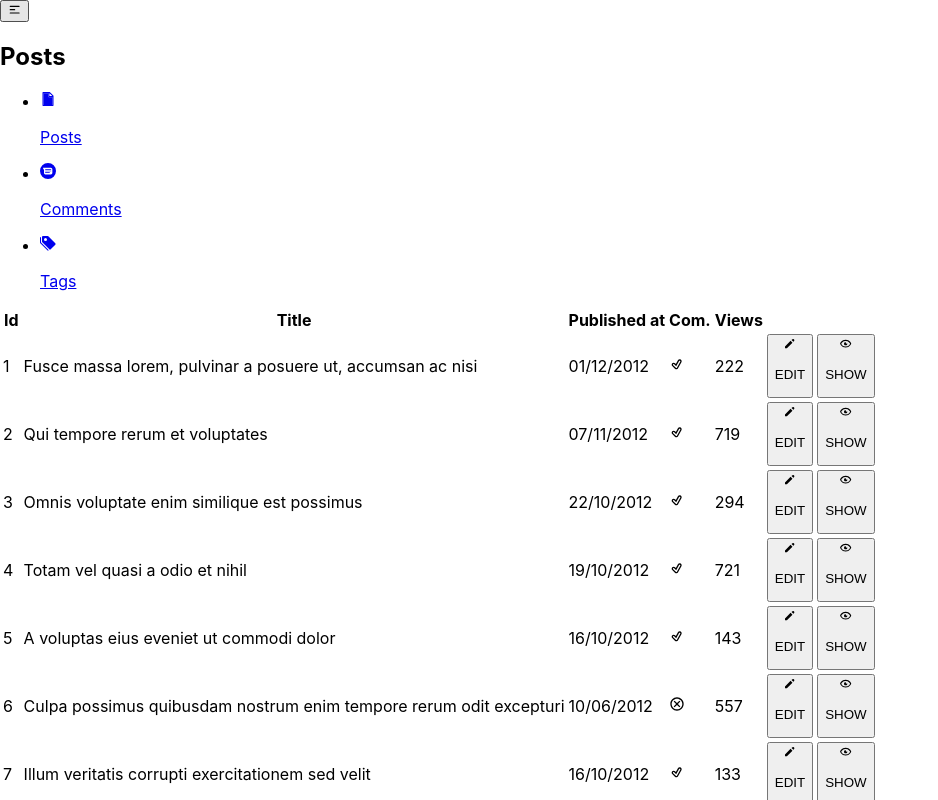
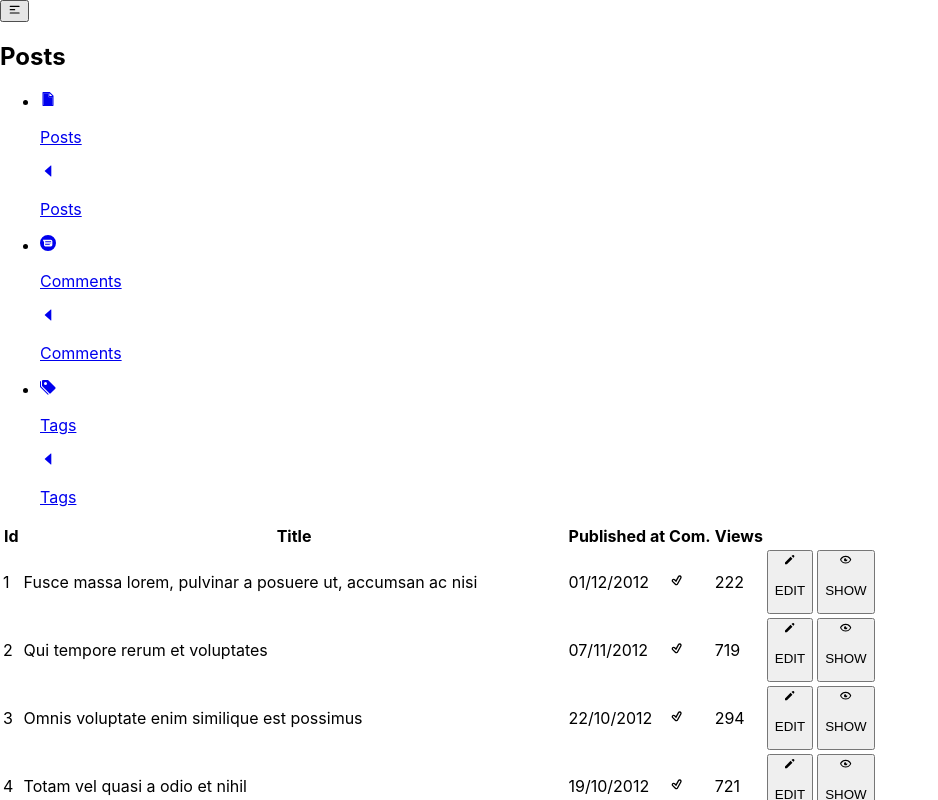
Before and after one commit to rehmandomore/React-Admin, a React (Vite) app: page / in a window 1280 px wide. Shown: the top 800 px of the page, without its empty margins (0-938 px from the left). Built offline with nearby package versions, Linux system fonts and the light colour scheme; the HTML template or start-up script is replaced by a standard one.

Commit message:
SideNav Edited

```diff
--- a/src/components/Aside.tsx
+++ b/src/components/Aside.tsx
@@ -1,5 +1,5 @@
 import React, { useEffect, useRef } from "react";
-import { AiTwotoneFile } from "react-icons/ai";
+import { AiTwotoneFile, AiOutlineCaretLeft } from "react-icons/ai";
 import { SiGooglemessages } from "react-icons/si";
 import { BsTagsFill } from "react-icons/bs";
 import { Link } from "react-router-dom";
@@ -11,7 +11,7 @@ type Props = {
 const Aside: React.FC<Props> = ({ isVisible }) => {
   return (
     <div
-      className={`w-72 bg-white h-screen lg:relative absolute lg:shadow-none shadow-2xl ${
+      className={`xl:w-72 lg:w-20 w-56 bg-white h-screen lg:relative absolute lg:shadow-none shadow-2xl  ${
         isVisible ? "hidden" : "block"
       }`}
     >
@@ -19,19 +19,31 @@ const Aside: React.FC<Props> = ({ isVisible }) => {
         <li className="group hover:bg-gray-300">
           <Link to="/" className="flex items-center w-full p-3 px-5">
             <AiTwotoneFile className="text-primary text-2xl mr-3 group-hover:scale-125 duration-500" />
-            <p>Posts</p>
+            <p className="xl:block  lg:hidden block">Posts</p>
+            <div className="-right-12 absolute text-white bg-primary p-1 w-16 rounded-lg xl:group-hover:hidden lg:group-hover:flex items-center hidden">
+              <AiOutlineCaretLeft className="text-primary -left-[15px] text-2xl absolute" />
+              <p className="ml-2">Posts</p>
+            </div>
           </Link>
         </li>
         <li className="group  hover:bg-gray-300">
           <Link to="/Comments" className="flex items-center w-full p-3 px-5">
             <SiGooglemessages className="text-primary  text-2xl mr-3 group-hover:scale-125 duration-500" />
-            <p>Comments</p>
+            <p className="xl:block lg:hidden block">Comments</p>
+            <div className="-right-24 absolute text-white bg-primary p-1 w-28 rounded-lg xl:group-hover:hidden lg:group-hover:flex items-center hidden">
+              <AiOutlineCaretLeft className="text-primary -left-[15px] text-2xl absolute" />
+              <p className="ml-3">Comments</p>
+            </div>
           </Link>
         </li>
-        <li className="group hover:bg-gray-300">
+        <li className="group  hover:bg-gray-300">
           <Link to="/Tags" className="flex items-center w-full p-3 px-5">
             <BsTagsFill className="text-primary  text-2xl mr-3 group-hover:scale-125 duration-500" />
-            <p>Tags</p>
+            <p className="xl:block lg:hidden block">Tags</p>
+            <div className="-right-12 absolute text-white bg-primary p-1 w-16 rounded-lg xl:group-hover:hidden lg:group-hover:flex items-center hidden">
+              <AiOutlineCaretLeft className="text-primary -left-[15px] text-2xl absolute" />
+              <p className="ml-3">Tags</p>
+            </div>
           </Link>
         </li>
       </ul>
--- a/src/pages/Comments.tsx
+++ b/src/pages/Comments.tsx
@@ -128,7 +128,7 @@ const Comments = ({ name }: Props) => (
               {about}
               <p className="ml-3 text-[#4c61da]">{aboutData}</p>
             </div>
-            <div className="flex justify-end mt-10 gap-5">
+            <div className="flex justify-end items-end mt-10 gap-5">
               {editButton}
               {showButton}
             </div>
@@ -137,9 +137,9 @@ const Comments = ({ name }: Props) => (
       )}
     </div>
     {/* Mobile View */}
-    <div className="p-5 space-y-8 lg:hidden block">
+    <div className="p-5 space-y-8 lg:hidden block ">
       {data.map(({ userIcon, username, info, date }) => (
-        <div className="flex items-start ">
+        <div className="flex items-start">
           {userIcon}
           <div className="flex flex-col ml-5 w-full">
             <div className="flex justify-between">
```
